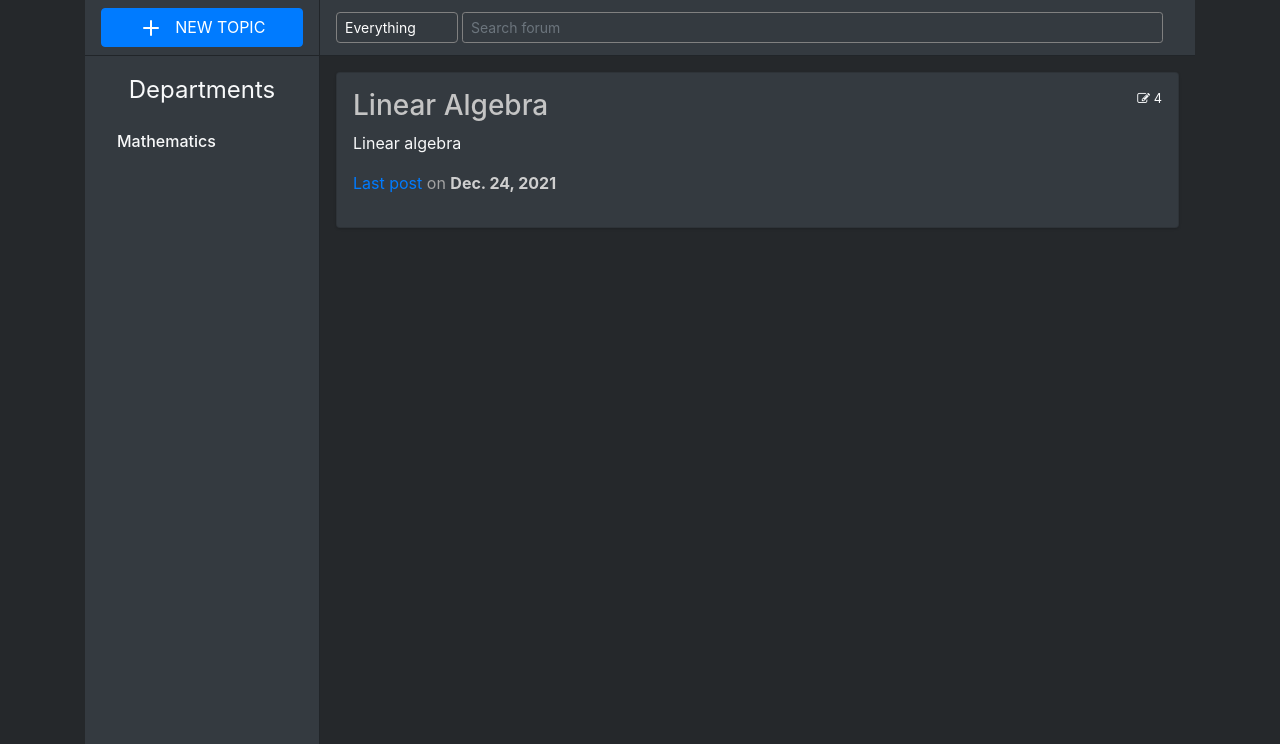
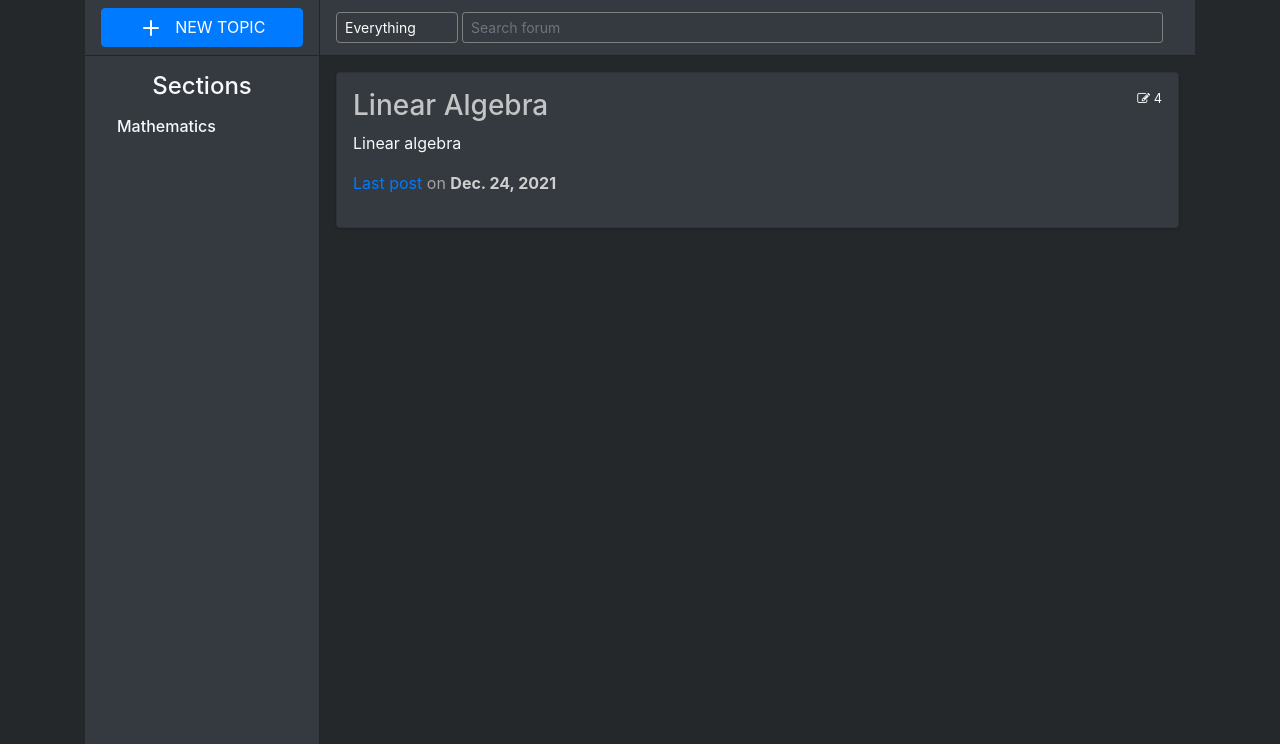
Before and after one commit to mjahidulalam/PragueStudentCenter, a Django app: page / in a window 1280 px wide. Shown: the part 56-800 px from the top of the page. Run offline with Django 3.2, Linux system fonts and the light colour scheme; data comes from the database, SQL or seed files in the repository; parts of the project's set-up code (start-up, migrations or seed data) failed here and were passed over; some libraries are stand-ins or nearby versions.

Commit message:
title change

```diff
--- a/templates/components/sidebar.html
+++ b/templates/components/sidebar.html
@@ -20,7 +20,7 @@
                         <!-- <div class="simplebar-content-wrapper" style="height: 100%;"> -->
                             <!-- <div class="simplebar-content" style="padding: 16px;"  style="overflow: hidden;"> -->
                                 <!-- <hr> -->
-                                <p class='text-light' style="font-size: 1.5rem;text-align: center;">Departments</p>
+                                <h4 class='text-light' style="text-align: center;">Sections</h4>
                                 <!-- <hr> -->
                                 <nav class="nav nav-pills nav-gap-y-1 flex-column" style="overflow: hidden;">
                                     {% for dept in departments %}
```
